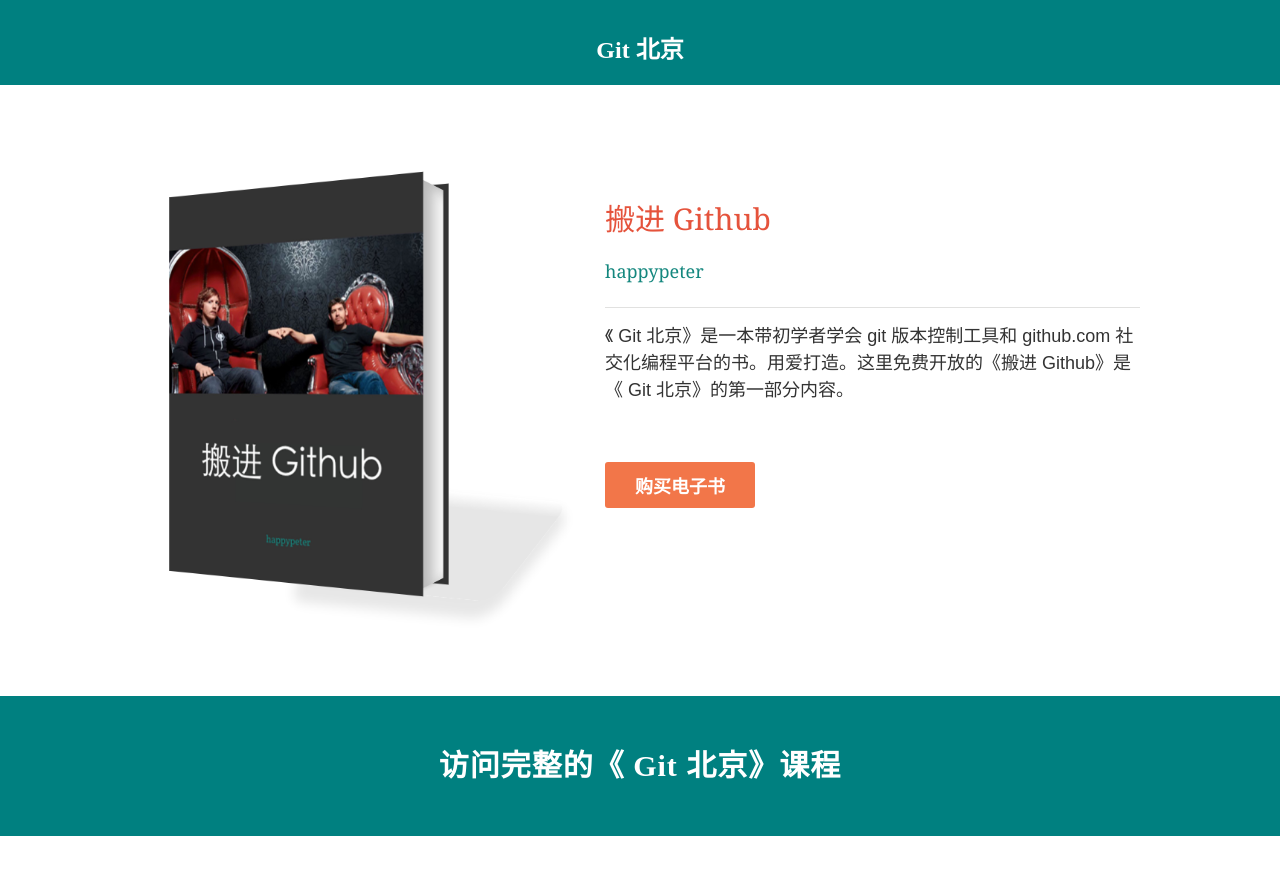
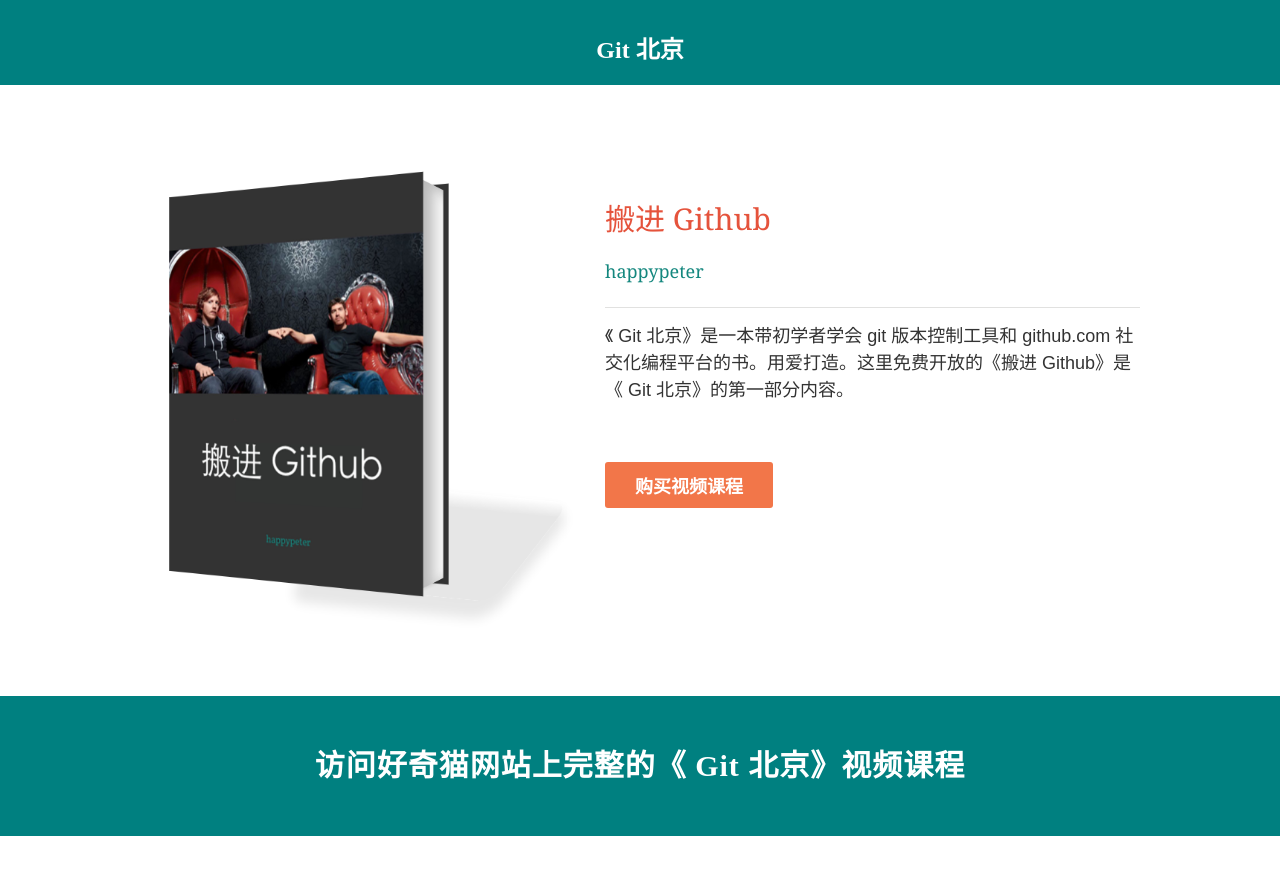
Before and after one commit to happypeter/gitbeijing, a Jekyll site: the page built from index.md, in a window 1280 px wide and 900 px high. Shown: the top 875 px of the window. Built offline with Jekyll 4.4.1, drawn with Linux system fonts in a browser that asks for light colours.

Commit message:
fix selfstore link

```diff
--- a/index.md
+++ b/index.md
@@ -15,13 +15,13 @@
       <p class='book-description'>
         《 Git 北京》是一本带初学者学会 git 版本控制工具和 github.com 社交化编程平台的书。用爱打造。这里免费开放的《搬进 Github》是《 Git 北京》的第一部分内容。
       </p>
-      <a href="https://selfstore.io/products/341" class="read-btn">购买电子书</a>
+      <a href="http://haoqicat.com/gitbeijing" class="read-btn">购买视频课程</a>
     </div>
     <img alt="git" class="book-image" src="images/index/cover_3d_move2github.png"/>
   </div>
 </section>
 <div class="divider">
-  <a href="http://haoqicat.com/gitbeijing">访问完整的《 Git 北京》课程</a>
+  <a href="http://haoqicat.com/gitbeijing">访问好奇猫网站上完整的《 Git 北京》视频课程</a>
 </div>
 <div class="reviewers">
   <div class="name-card">
```
Also changed, not shown: introduction.md (+1 -1 lines).
